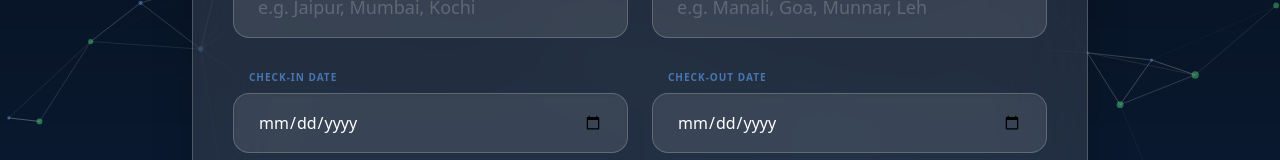
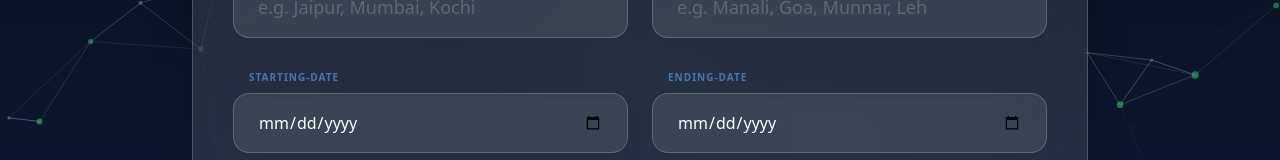
Before and after one commit to MR-Suryajith/kerala-trip-live, a React (Create React App) app: page / in a window 1280 px wide. Shown: the part 305-465 px from the top of the page. Built offline with nearby package versions, Linux system fonts and the light colour scheme.

Commit message:
kick off

```diff
--- a/src/components/TripForm.jsx
+++ b/src/components/TripForm.jsx
@@ -103,7 +103,7 @@ export default function TripForm({ onItinerary, onLoading }) {
         {/* Row 2: Calendar Dates */}
         <div className="grid grid-cols-1 md:grid-cols-2 gap-6">
           <div className="flex flex-col gap-2">
-             <label className="text-[10px] font-black uppercase tracking-widest ml-4 opacity-60 text-blue-400">Check-in Date</label>
+             <label className="text-[10px] font-black uppercase tracking-widest ml-4 opacity-60 text-blue-400">Starting-Date</label>
              <input
                type="date"
                min={today}
@@ -114,7 +114,7 @@ export default function TripForm({ onItinerary, onLoading }) {
              />
           </div>
           <div className="flex flex-col gap-2">
-             <label className="text-[10px] font-black uppercase tracking-widest ml-4 opacity-60 text-blue-400">Check-out Date</label>
+             <label className="text-[10px] font-black uppercase tracking-widest ml-4 opacity-60 text-blue-400">Ending-Date</label>
              <input
                type="date"
                min={formData.startDate || today}
```
